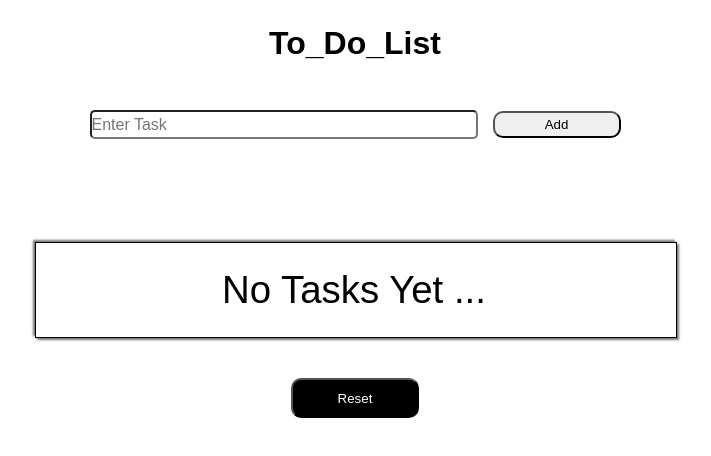
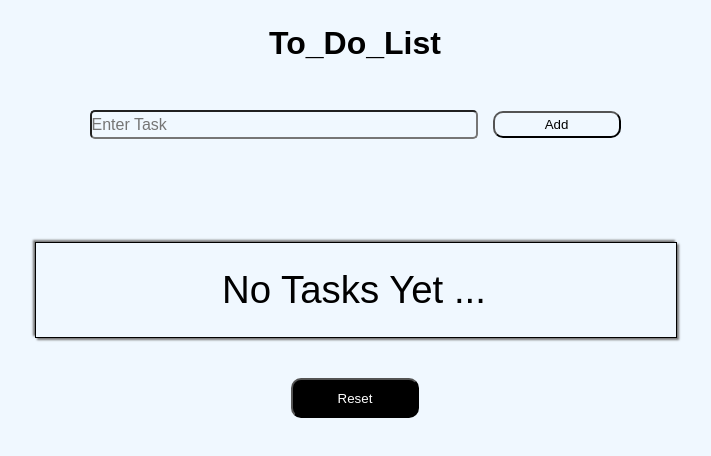
Before and after one commit to Sugam9019/React, a React (Vite) app in the folder reactApp/: page / in a window 1280 px wide. Shown: the top 456 px of the page, without its empty margins (285-996 px from the left). Built offline with nearby package versions, Linux system fonts and the light colour scheme.

Commit message:
TO-DO-LIS completed

```diff
--- a/reactApp/src/Components/TODO.css
+++ b/reactApp/src/Components/TODO.css
@@ -1,6 +1,7 @@
 *{
     margin: 0;
     padding: 0;
+    background-color: aliceblue;
 }
 
 h1{
--- a/reactApp/src/Components/TODO.jsx
+++ b/reactApp/src/Components/TODO.jsx
@@ -36,7 +36,7 @@ const reset=()=>{
   setMessage("No Tasks Yet ...");
 }
 
-// console.log(taskArr)
+
 
 
   return (
```
